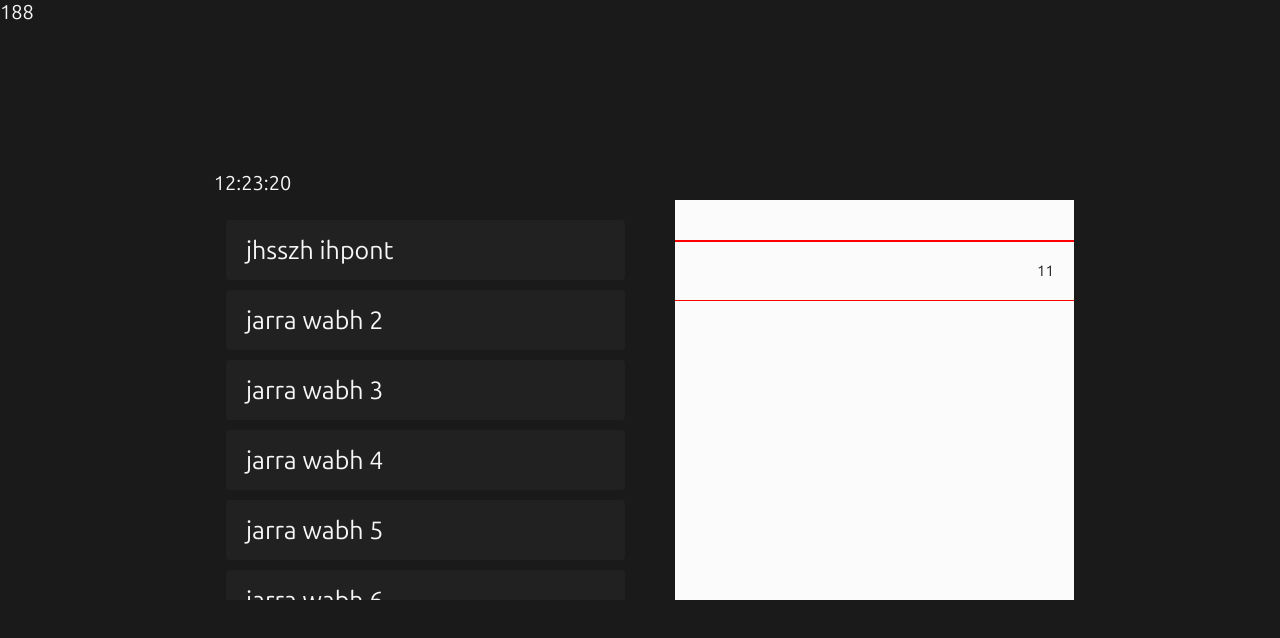
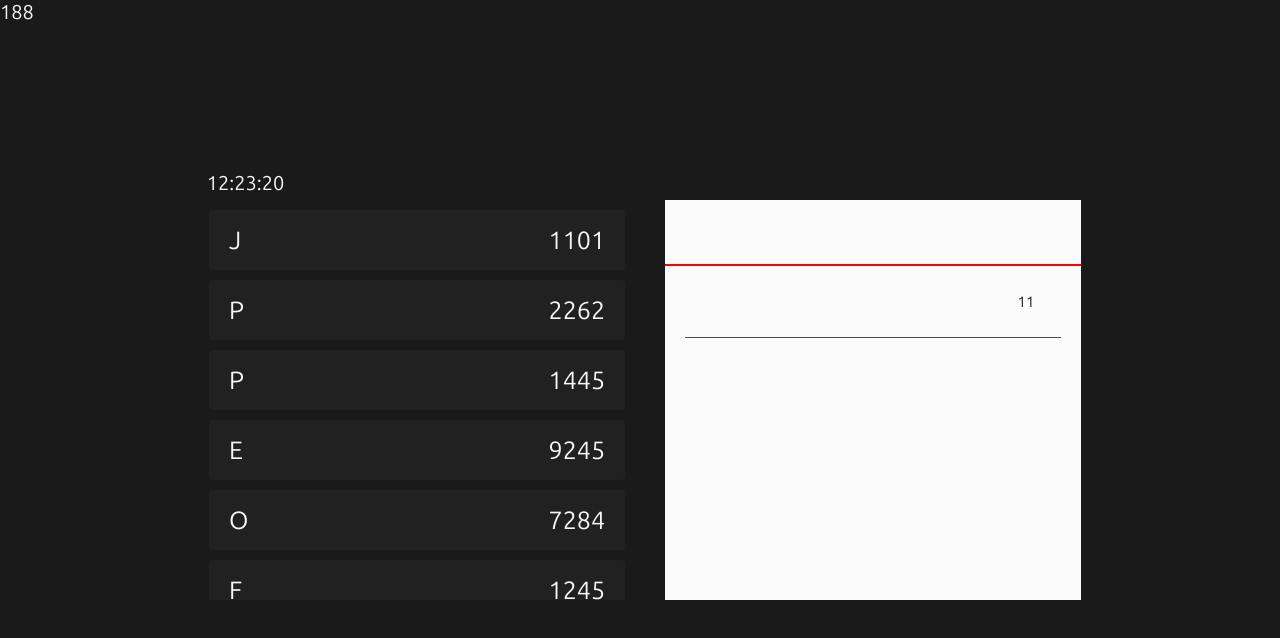
Before and after one commit to brkkp/anonymous, a plain HTML site: page index.html in a window 1280 px wide. Drawn offline with Linux system fonts and the light colour scheme.

Commit message:
Add files via upload

```diff
--- a/css/style.css
+++ b/css/style.css
@@ -49,10 +49,6 @@ body {
   color: var(--light-400);
 }
 
-main {
-  padding: 2rem;
-}
-
 .day {
   font-size: 2rem;
   position: absolute;
@@ -85,6 +81,7 @@ main {
   display: flex;
   align-items: center;
   justify-content: center;
+  padding: 1rem;
 }
 
 /* Components */
@@ -101,9 +98,10 @@ main {
 
 .content__box {
   flex: 1;
+  padding: 1rem;
+  overflow: hidden;
+  overflow-y: scroll;
   height: 40rem;
-  padding: 2rem;
-  overflow-y: scroll;
 }
 
 .content__box--2 {
@@ -166,12 +164,17 @@ main {
   display: flex;
   justify-content: space-between;
   align-items: center;
-  padding: 2rem;
+  padding: 3.2rem;
   font-size: 1.5rem;
   border-bottom: 2px solid red;
 }
 
+.content__body {
+  padding: 0 2rem;
+}
+
 .content__card {
+  padding: 2.65rem;
   border-bottom: 1px solid red;
 }
 
--- a/js/script.js
+++ b/js/script.js
@@ -47,38 +47,43 @@ setInterval(() => {
 }, 1000)
 
 const person1 = {
-  username: 'jhsszh ihpont',
+  nick: 'J',
   debit: [200, 150],
   date: [new Date(2024, 5, 4), new Date('2020')],
   code: 1101,
 }
 
 const person2 = {
-  username: 'jarra wabh 2',
+  nick: 'P',
+
   debit: [700, 12250, 200],
   date: [new Date(2024, 5, 4), new Date(2024, 3, 4), new Date('2024')],
   code: 2262,
 }
 const person3 = {
-  username: 'jarra wabh 3',
+  nick: 'P',
+
   debit: [700, 12250, 200],
   date: [...person2.date],
   code: 1445,
 }
 const person4 = {
-  username: 'jarra wabh 4',
+  nick: 'E',
+
   debit: [200, 150],
   date: [...person1.date],
   code: 9245,
 }
 const person5 = {
-  username: 'jarra wabh 5',
+  nick: 'O',
+
   debit: [200, 150, 700, 1450, 100, 53],
   date: [...person1.date],
   code: 7284,
 }
 const person6 = {
-  username: 'jarra wabh 6',
+  nick: 'F',
+
   debit: [200],
   date: [new Date(2021, 5, 4)],
   code: 1245,
@@ -88,7 +93,8 @@ const accounts = [person1, person2, person3, person4, person5, person6]
 for (const [i, el] of accounts.entries()) {
   contentBoxFirst.innerHTML += `
   <div role="button" class="content__note content__note--${i}" data-ver="${i}">
-  <p class="details details--name">${el.username}</p>
+  <p class="details details--name">${el.nick}</p>
+  <p class="details details--name">${el.code}</p>
   </div>`
 }
 
@@ -99,7 +105,7 @@ contentBoxFirst.addEventListener('click', function (e) {
 
   //
   contentBoxSecond.classList.add('active')
-  userName.innerHTML = `${selectedAcc.username}`
+  userName.innerHTML = `${selectedAcc.nick}`
   userCode.innerHTML = `${selectedAcc.code}`
 
   document.querySelector('.content__body').innerHTML = ''
@@ -132,10 +138,13 @@ contentButtonClose.addEventListener('click', reset)
 overlay.addEventListener('click', reset)
 
 ////
-function reset(e) {
-  e.currentTarget.remove()
+function reset() {
+  contentButtonClose.remove()
   overlay.remove()
   contentBoxSecond.classList.remove('active')
+  document
+    .querySelectorAll('.content__note')
+    .forEach(e => e.classList.remove('active'))
 }
 
 function daysPassed(data) {
```
